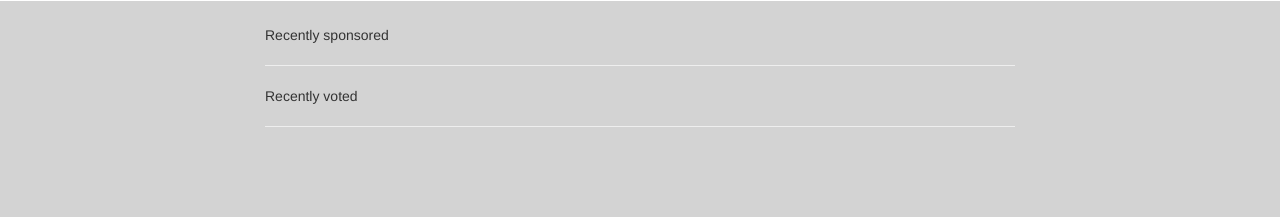
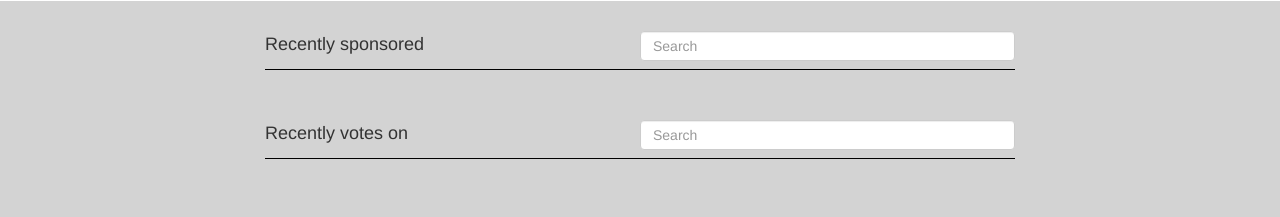
Before and after one commit to arbass22/politifind, a Django app: template sudormrf/politifind/templates/politician_bills.html in a window 1280 px wide. Shown: the part 267-484 px from the top of the page. Run offline with Django 3.2, Linux system fonts and the light colour scheme; the template is opened without the code that fills it, so the values that code supplies are empty; some libraries are stand-ins or nearby versions.

Commit message:
Added search for politician bill section

```diff
--- a/sudormrf/politifind/static/css/politician-styles.css
+++ b/sudormrf/politifind/static/css/politician-styles.css
@@ -64,3 +64,24 @@
 .social a:hover {
     text-decoration: none;
 }
+
+.politician-bill-section {
+    margin-bottom: 24px;
+}
+
+.politician-bill-section h4 {
+    display: inline-block;
+}
+
+.politician-bill-section .header hr {
+    border-color: black;
+    margin-top: 4px;
+}
+
+.politician-bill-section .search {
+    display: inline-block;
+    width: 50%;
+    float: right;
+    height: 30px;
+    margin-top: 6px;
+}
--- a/sudormrf/politifind/templates/politician_bills.html
+++ b/sudormrf/politifind/templates/politician_bills.html
@@ -2,19 +2,29 @@
 
 {% block politician_content %}
 <div class="container">
-  <div class="row">
+  <div class="row politician-bill-section">
     <div class="col-sm-6 col-sm-offset-3 col-md-8 col-md-offset-2">
-      <div>Recently sponsored</div>
-      <hr>
+      <div class="header">
+        <div>
+          <h4>Recently sponsored</h4>
+          <input type="text" class="form-control search" placeholder="Search"></input>
+        </div>
+        <hr>
+      </div>
       {% for bill in bill_sponsorship %}
         {% include 'bill-sponsor-card.html' with bill=bill only %}
       {% endfor %}
     </div>
   </div>
-  <div class="row">
+  <div class="row politician-bill-section">
     <div class="col-sm-6 col-sm-offset-3 col-md-8 col-md-offset-2">
-      <div>Recently voted</div>
-      <hr>
+      <div class="header">
+        <div>
+          <h4>Recently votes on</h4>
+          <input type="text" class="form-control search" placeholder="Search"></input>
+        </div>
+        <hr>
+      </div>
       {% for bill in bill_sponsorship %}
         {% include 'bill-sponsor-card.html' with bill=bill only %}
       {% endfor %}
```
